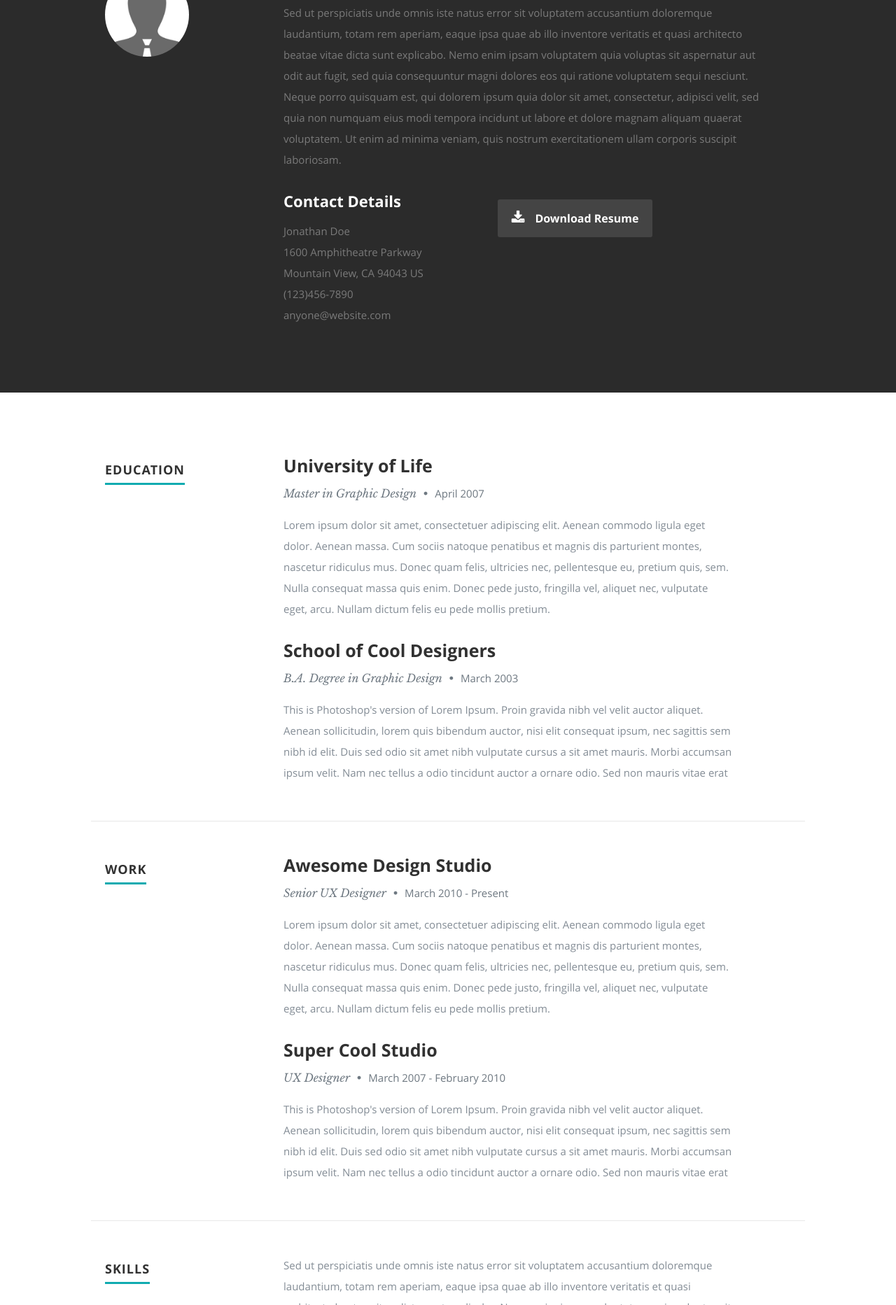
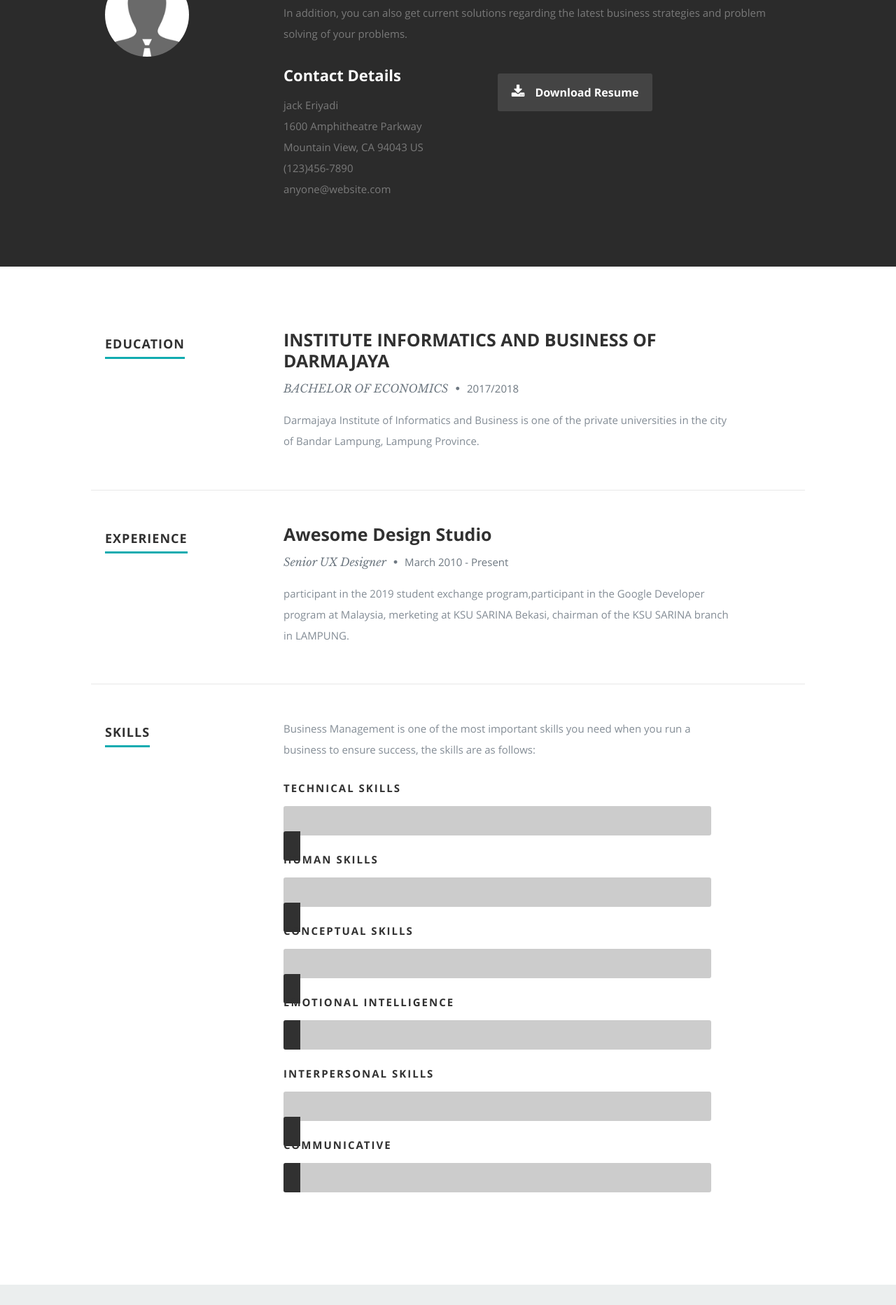
Before and after one commit to fauzanbinus/index, a plain HTML site: page index.html in a window 1280 px wide. Shown: the part 935-2800 px from the top of the page at 70% size. Drawn offline with nearby package versions, Linux system fonts and the light colour scheme.

Commit message:
edit words

```diff
--- a/index.html
+++ b/index.html
@@ -56,9 +56,9 @@
 
       <div class="row banner">
          <div class="banner-text">
-            <h1 class="responsive-headline">I'm Jonathan Doe.</h1>
-            <h3>I'm a Manila based <span>graphic designer</span>, <span>illustrator</span> and <span>webdesigner</span> creating awesome and
-            effective visual identities for companies of all sizes around the globe. Let's <a class="smoothscroll" href="#about">start scrolling</a>
+            <h1 class="responsive-headline">I'm Jack Doe.</h1>
+            <h3>I am Jaka eriyadi born in <span>Lampung 18 </span>, <span>April 1995</span> as a businessman and  <span>business creator</span>
+		   . Let's <a class="smoothscroll" href="#about">start scrolling</a>
             and learn more <a class="smoothscroll" href="#about">about me</a>.</h3>
             <hr />
             <ul class="social">
@@ -96,12 +96,7 @@
 
             <h2>About Me</h2>
 
-            <p>Sed ut perspiciatis unde omnis iste natus error sit voluptatem accusantium doloremque laudantium, totam rem aperiam,
-            eaque ipsa quae ab illo inventore veritatis et quasi architecto beatae vitae dicta sunt explicabo. Nemo enim ipsam
-            voluptatem quia voluptas sit aspernatur aut odit aut fugit, sed quia consequuntur magni dolores eos qui ratione
-            voluptatem sequi nesciunt. Neque porro quisquam est, qui dolorem ipsum quia dolor sit amet, consectetur, adipisci velit,
-            sed quia non numquam eius modi tempora incidunt ut labore et dolore magnam aliquam quaerat voluptatem.
-            Ut enim ad minima veniam, quis nostrum exercitationem ullam corporis suscipit laboriosam.
+            <p>In addition, you can also get current solutions regarding the latest business strategies and problem solving of your problems.
             </p>
 
             <div class="row">
@@ -110,7 +105,7 @@
 
                   <h2>Contact Details</h2>
                   <p class="address">
-						   <span>Jonathan Doe</span><br>
+						   <span>jack Eriyadi</span><br>
 						   <span>1600 Amphitheatre Parkway<br>
 						         Mountain View, CA 94043 US
                      </span><br>
@@ -153,16 +148,11 @@
 
                <div class="twelve columns">
 
-                  <h3>University of Life</h3>
-                  <p class="info">Master in Graphic Design <span>&bull;</span> <em class="date">April 2007</em></p>
+                  <h3>INSTITUTE INFORMATICS AND BUSINESS OF DARMAJAYA</h3>
+                  <p class="info">BACHELOR OF ECONOMICS <span>&bull;</span> <em class="date">2017/2018</em></p>
 
                   <p>
-                  Lorem ipsum dolor sit amet, consectetuer adipiscing elit. Aenean commodo ligula eget dolor. Aenean massa.
-                  Cum sociis natoque penatibus et magnis dis parturient montes, nascetur ridiculus mus. Donec quam felis,
-                  ultricies nec, pellentesque eu, pretium quis, sem. Nulla consequat massa quis enim.
-                  Donec pede justo, fringilla vel, aliquet nec, vulputate eget, arcu. Nullam dictum felis eu pede mollis pretium.
-                  </p>
-
+            Darmajaya Institute of Informatics and Business is one of the private universities in the city of Bandar Lampung, Lampung Province.
                </div>
 
             </div> <!-- item end -->
@@ -171,15 +161,6 @@
 
                <div class="twelve columns">
 
-                  <h3>School of Cool Designers</h3>
-                  <p class="info">B.A. Degree in Graphic Design <span>&bull;</span> <em class="date">March 2003</em></p>
-
-                  <p>
-                  This is Photoshop's version  of Lorem Ipsum. Proin gravida nibh vel velit auctor aliquet.
-                  Aenean sollicitudin, lorem quis bibendum auctor, nisi elit consequat ipsum, nec sagittis sem
-                  nibh id elit. Duis sed odio sit amet nibh vulputate cursus a sit amet mauris. Morbi accumsan
-                  ipsum velit. Nam nec tellus a odio tincidunt auctor a ornare odio. Sed non  mauris vitae erat
-                  </p>
 
                </div>
 
@@ -190,12 +171,12 @@
       </div> <!-- End Education -->
 
 
-      <!-- Work
+      <!-- EXPERIENCE
       ----------------------------------------------- -->
       <div class="row work">
 
          <div class="three columns header-col">
-            <h1><span>Work</span></h1>
+            <h1><span>EXPERIENCE</span></h1>
          </div>
 
          <div class="nine columns main-col">
@@ -208,29 +189,13 @@
                   <p class="info">Senior UX Designer <span>&bull;</span> <em class="date">March 2010 - Present</em></p>
 
                   <p>
-                  Lorem ipsum dolor sit amet, consectetuer adipiscing elit. Aenean commodo ligula eget dolor. Aenean massa.
-                  Cum sociis natoque penatibus et magnis dis parturient montes, nascetur ridiculus mus. Donec quam felis,
-                  ultricies nec, pellentesque eu, pretium quis, sem. Nulla consequat massa quis enim.
-                  Donec pede justo, fringilla vel, aliquet nec, vulputate eget, arcu. Nullam dictum felis eu pede mollis pretium.
-                  </p>
+                  participant in the 2019 student exchange program,participant in the Google Developer program at Malaysia, merketing at KSU SARINA Bekasi, chairman of the KSU SARINA branch in LAMPUNG.</p>
 
                </div>
 
             </div> <!-- item end -->
 
-            <div class="row item">
 
-               <div class="twelve columns">
-
-                  <h3>Super Cool Studio</h3>
-                  <p class="info">UX Designer <span>&bull;</span> <em class="date">March 2007 - February 2010</em></p>
-
-                  <p>
-                  This is Photoshop's version  of Lorem Ipsum. Proin gravida nibh vel velit auctor aliquet.
-                  Aenean sollicitudin, lorem quis bibendum auctor, nisi elit consequat ipsum, nec sagittis sem
-                  nibh id elit. Duis sed odio sit amet nibh vulputate cursus a sit amet mauris. Morbi accumsan
-                  ipsum velit. Nam nec tellus a odio tincidunt auctor a ornare odio. Sed non  mauris vitae erat
-                  </p>
 
                </div>
 
@@ -251,21 +216,18 @@
 
          <div class="nine columns main-col">
 
-            <p>Sed ut perspiciatis unde omnis iste natus error sit voluptatem accusantium doloremque laudantium, totam rem aperiam,
-            eaque ipsa quae ab illo inventore veritatis et quasi architecto beatae vitae dicta sunt explicabo. Nemo enim ipsam
-            voluptatem quia voluptas sit aspernatur aut odit aut fugit, sed quia consequuntur magni dolores eos qui ratione
-            voluptatem sequi nesciunt.
+            <p>Business Management is one of the most important skills you need when you run a business to ensure success, the skills are as follows:
             </p>
 
 				<div class="bars">
 
 				   <ul class="skills">
-					   <li><span class="bar-expand photoshop"></span><em>Photoshop</em></li>
-                  <li><span class="bar-expand illustrator"></span><em>Illustrator</em></li>
-						<li><span class="bar-expand wordpress"></span><em>Wordpress</em></li>
-						<li><span class="bar-expand css"></span><em>CSS</em></li>
-						<li><span class="bar-expand html5"></span><em>HTML5</em></li>
-                  <li><span class="bar-expand jquery"></span><em>jQuery</em></li>
+					   <li><span class="bar-expand technical skills"></span><em>technical skills</em></li>
+                  <li><span class="bar-expand human skills"></span><em>human skills</em></li>
+						<li><span class="bar-expand conceptual skills"></span><em>conceptual skills</em></li>
+						<li><span class="bar-expand Emotional intelligence"></span><em>Emotional intelligence</em></li>
+						<li><span class="bar-expand interpersonal skills"></span><em>interpersonal skills</em></li>
+                  <li><span class="bar-expand Communicative"></span><em>Communicative</em></li>
 					</ul>
 
 				</div><!-- end skill-bars -->
@@ -630,9 +592,7 @@
 
                      <li>
                         <blockquote>
-                           <p>Your work is going to fill a large part of your life, and the only way to be truly satisfied is
-                           to do what you believe is great work. And the only way to do great work is to love what you do.
-                           If you haven't found it yet, keep looking. Don't settle. As with all matters of the heart, you'll know when you find it.
+                           <p>live happily, and die as history.say to i can do it.
                            </p>
                            <cite>Steve Jobs</cite>
                         </blockquote>
@@ -640,9 +600,8 @@
 
                      <li>
                         <blockquote>
-                           <p>This is Photoshop's version  of Lorem Ipsum. Proin gravida nibh vel velit auctor aliquet.
-                           Aenean sollicitudin, lorem quis bibendum auctor, nisi elit consequat ipsum, nec sagittis sem
-                           nibh id elit. Duis sed odio sit amet nibh vulputate cursus a sit amet mauris.
+                           <p>you can also get the latest solutions regarding the latest business strategies and problem solving from your problem.
+                  .
                            </p>
                            <cite>Mr. Adobe</cite>
                         </blockquote>
@@ -675,9 +634,7 @@
 
             <div class="ten columns">
 
-                  <p class="lead">Sed ut perspiciatis unde omnis iste natus error sit voluptatem accusantium doloremque laudantium, totam rem aperiam,
-                  eaque ipsa quae ab illo inventore veritatis et quasi architecto beatae vitae dicta sunt explicabo. Nemo enim ipsam
-                  voluptatem quia voluptas sit aspernatur aut odit aut fugit.
+                  <p class="lead">In addition, you can also get the latest solutions regarding the latest business strategies and problem solving from your problem.
                   </p>
 
             </div>
@@ -738,9 +695,9 @@
 
 					   <h4>Address and Phone</h4>
 					   <p class="address">
-						   Jonathan Doe<br>
-						   1600 Amphitheatre Parkway <br>
-						   Mountain View, CA 94043 US<br>
+						   jaka Eriyadi <br>
+						   JL.DR HARUN 1 NO.63 <br>
+						   Tanjung Karang Timur,Lampung,Indonesia US<br>
 						   <span>(123) 456-7890</span>
 					   </p>
 
```
